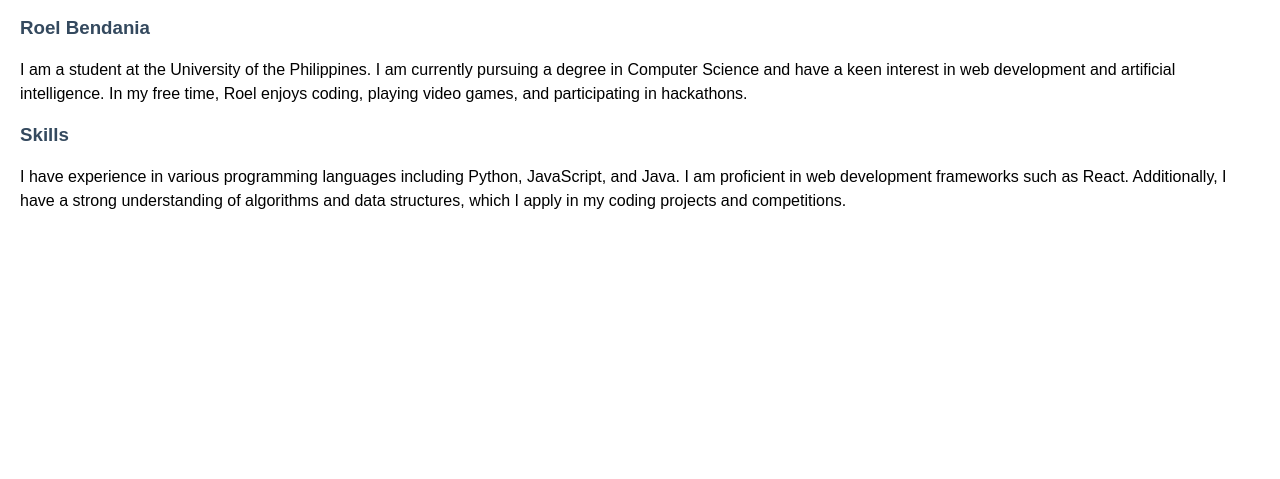
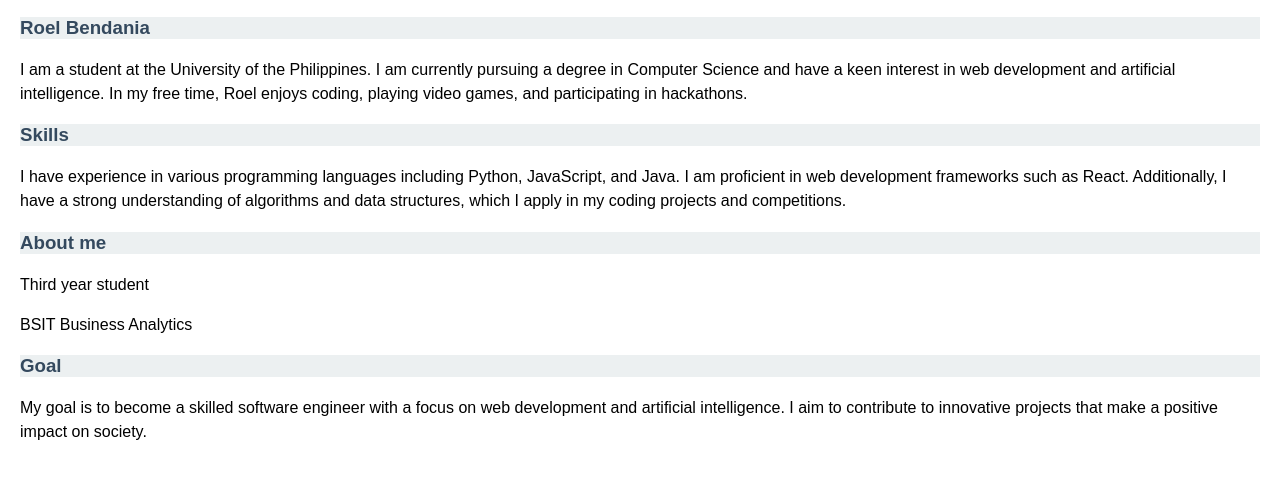
Before and after one commit to Roelbendania06/bendania_roel_midterm_git, a plain HTML site: page index.html in a window 1280 px wide. Shown: the part 51-530 px from the top of the page. Drawn offline with Linux system fonts and the light colour scheme.

Commit message:
add section for ABOUT ME

```diff
--- a/index.html
+++ b/index.html
@@ -19,4 +19,11 @@
     I am proficient in web development frameworks such as React.
     Additionally, I have a strong understanding of algorithms and data structures, which I apply in my coding projects and competitions.</p>
 
+<h3> About me </h3>
+<p> Third year student</p>
+<p>BSIT Business Analytics</p>
+<h3>Goal</h3>
+<p>My goal is to become a skilled software engineer with a focus on web development and artificial intelligence.
+    I aim to contribute to innovative projects that make a positive impact on society.</p>
+</body>
 </html>
--- a/style.css
+++ b/style.css
@@ -10,6 +10,7 @@ h2 {
 
 h3 {
     color: #34495e;
+    background-color: #ecf0f1;
 }
 
 p {
```
